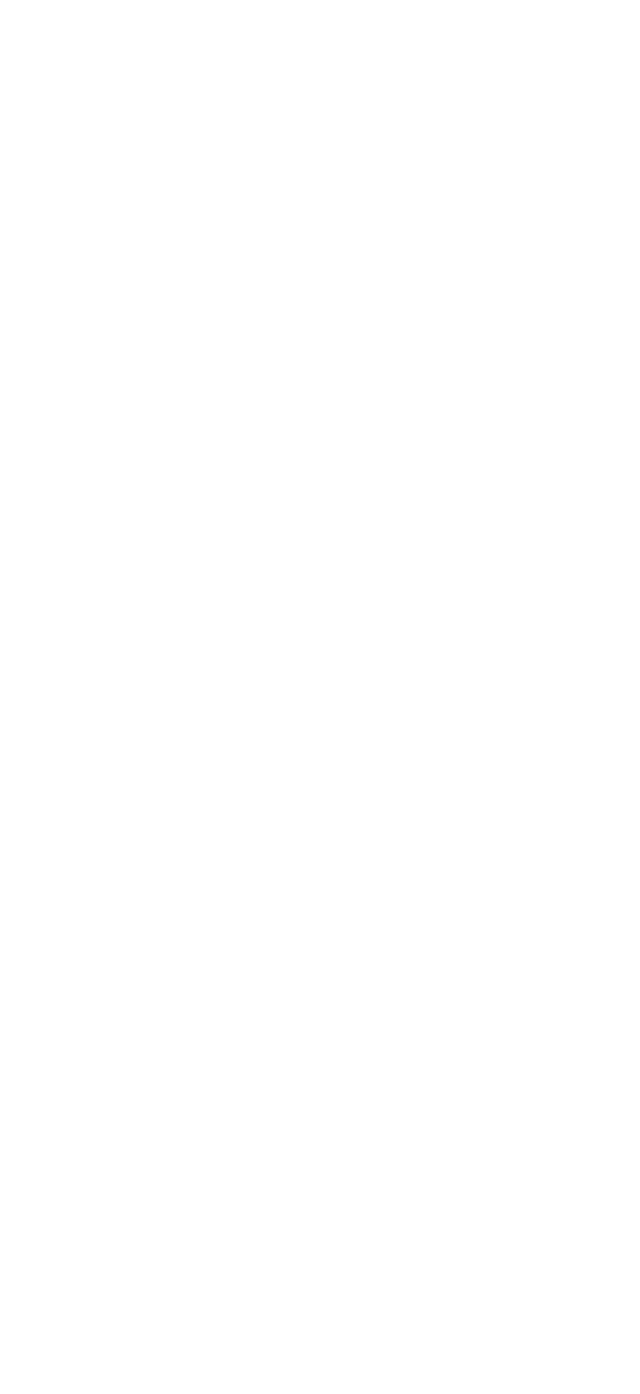
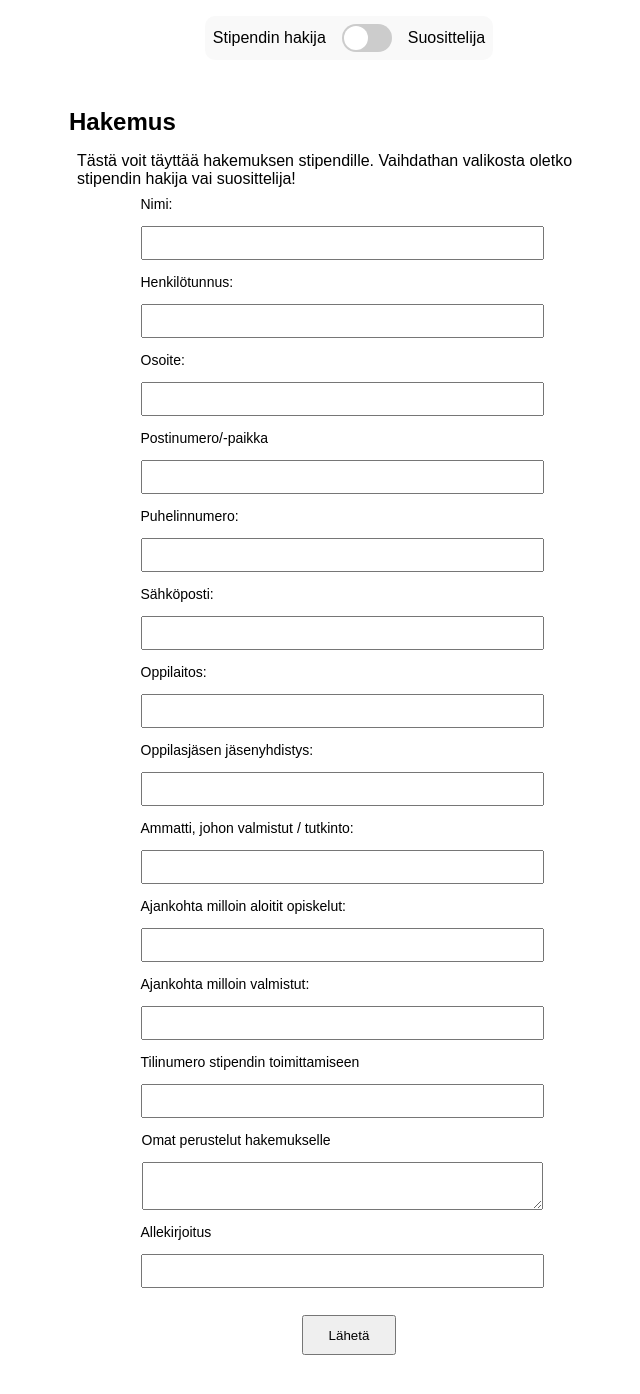
Before and after one commit to nellyhuima/PPTV-saatio, a React (Vite) app: page /lomake in a window 1280 px wide. Shown: the top 1394 px of the page, without its empty margins (291-931 px from the left). Before the commit the page ends 800 px from the top, so only its background shows below. Built offline with nearby package versions, Linux system fonts and the light colour scheme.

Commit message:
finished lomake base structure -I

```diff
--- a/components/HakemusI/Hakemus.css
+++ b/components/HakemusI/Hakemus.css
@@ -20,7 +20,7 @@ h1 {
     text-align:start
 }
 
-p {
+.text {
     width: 280px;
     margin: 0em 3em 0em 3em;
     padding-bottom: 1em;
@@ -29,7 +29,7 @@ p {
     text-align:start
 }
 
-button {
+.lomakebutton {
     display: flex;
     font-weight: bold;
     text-align: center;
--- a/components/HakemusI/Hakemus.jsx
+++ b/components/HakemusI/Hakemus.jsx
@@ -8,12 +8,12 @@ const Hakemus = () => {
     <div className="lomake">
       <div className='lomakeContent'>
         <h1>Hakemus</h1>
-        <p>
+        <p className="text">
           Lorem ipsum dolor sit amet, consectetur adipiscing elit, sed do eiusmod tempor incididunt ut labore et dolore magna aliqua.
           Ut enim ad minim veniam, quis nostrud exercitation ullamco laboris nisi ut aliquip ex ea commodo consequat,
           exercitation ullamco laboris nisi ut aliquip ex ea commodo consequat
         </p>
-        <button onClick={() => navigate('/Lomake')}>Hae tästä!</button>
+        <button className="lomakebutton" onClick={() => navigate('/Lomake')}>Hae tästä!</button>
       </div>
     </div>
   );
--- a/components/Lomake/Lomake.css
+++ b/components/Lomake/Lomake.css
@@ -0,0 +1,117 @@
+
+  form {
+    flex: 1;
+    display: flex;
+    flex-direction: column;
+    font-size: 14px;
+    justify-content: center;
+    align-items: center;
+  }
+
+  label {
+    flex: 1;
+    display: flex;
+    flex-direction: column;
+  }
+
+  input, textarea {
+    margin: 1em 1em 1em 0em;
+    font-size: 14px;
+    padding: 0.5em 3em 0.5em 0.5em;
+    width: 25em;
+  }
+
+  .view-content {
+    margin-bottom: 2em;
+  }
+
+  .Lbutton {
+    width: 7em;
+    height: 3em;
+    margin-top: 1em;
+    justify-content: start;
+  }
+
+  .confirmation {
+    margin-top: 1em;
+    color: green;
+    font-weight: bold;
+    text-align: center;
+  }
+
+
+  /* Toggle styling */
+
+  .toggle-container {
+    display: flex;
+    flex-direction: column;
+    align-items: center;
+    margin-top: 1em;
+  }
+
+  .toggle-wrapper {
+    display: flex;
+    align-items: center;
+    justify-content: center;
+    gap: 1em;
+    padding: 0.5em;
+    background-color: rgba(225, 225, 225, 0.2);
+    border-radius: 10px;
+  }
+
+ h2 {
+    color: black;
+    margin-top: 2em;
+ }
+
+.kuvaus {
+    color: black;
+    margin: 0.5em;
+    width: 34em;
+}
+
+.switch {
+  position: relative;
+  display: inline-block;
+  width: 50px;
+  height: 28px;
+}
+
+/* Hiding default checkbox */
+  .switch input {
+    opacity: 0;
+    width: 0;
+    height: 0;
+  }
+
+  .slider {
+    position: absolute;
+    cursor: pointer;
+    top: 0;
+    left: 0;
+    right: 0;
+    bottom: 0;
+    background-color: #ccc;
+    transition: 0.4s;
+    border-radius: 34px;
+  }
+
+  .slider:before {
+    position: absolute;
+    content: '';
+    height: 24px;
+    width: 24px;
+    left: 2px;
+    top: 2px;
+    background-color: white;
+    border-radius: 50%;
+    transition: 0.4s;
+  }
+
+  input:checked + .slider {
+    background-color: #2196f3;
+  }
+
+  input:checked + .slider:before {
+    transform: translateX(22px);
+  }
--- a/components/Lomake/Lomake.jsx
+++ b/components/Lomake/Lomake.jsx
@@ -1,14 +1,296 @@
-import React from 'react';
+import React, { useState } from 'react';
 import './Lomake.css'
 
 const Lomake = () => {
+    //toggle handling
+    const [OpiskelijaView, setOpiskelijaView] = useState(true);
+
+    const toggleView = () => {
+      setOpiskelijaView(!OpiskelijaView);
+    };
+
+
+    //data handling
+    const [formData, setFormData] = useState({
+        name: '',
+        email: '',
+        message: '',
+        hetu: '',
+        osoite: '',
+        postinro: '',
+        puhnro: '',
+        oppilaitos: '',
+        yhdistys: '',
+        tutkinto: '',
+        aloitus: '',
+        valmistuu: '',
+        tilinumero: '',
+        allekirjoitus: '',
+        Sname: '',
+        Semail: '',
+        Sperustelu: '',
+        Sallekirjoitus: '',
+      });
+
+      const [submitted, setSubmitted] = useState(false);
+
+      //saving data
+      const handleChange = (e) => {
+        setFormData({
+            ...formData,
+            [e.target.name]: e.target.value
+          });
+        };
+      // You could send data here via fetch or axios
+
+      const handleSubmit = (e) => {
+        e.preventDefault();
+        console.log("Submitted data:", formData);
+
+         // Reset the form
+    setFormData({
+        name: '',
+        email: '',
+        message: '',
+        hetu: '',
+        osoite: '',
+        postinro: '',
+        puhnro: '',
+        oppilaitos: '',
+        yhdistys: '',
+        tutkinto: '',
+        aloitus: '',
+        valmistuu: '',
+        tilinumero: '',
+        allekirjoitus: '',
+        Sname: '',
+        Semail: '',
+        Sperustelu: '',
+        Sallekirjoitus: '',
+      });
+      setSubmitted(true);
+
+      //time that the message is shown
+      setTimeout(() => setSubmitted(false), 4000);
+      };
 
   return (
-    <div>
-      <h1>Hello world!</h1>
-      <p>This is the separate Lomake page. You can put your form here.</p>
+    <div className='toggle-container'>
+
+    <div className="toggle-wrapper">
+    <span className="label">Stipendin hakija</span>
+    <label className='switch'>
+      <input
+        type="checkbox"
+        checked={!OpiskelijaView}
+        onChange={toggleView} />
+      <span className="slider round"></span>
+    </label>
+    <span className="label">Suosittelija</span>
     </div>
-  );
+
+    <div className="view-content">
+    {OpiskelijaView ? (
+      <div className='view-content'>
+        <h2>Hakemus</h2>
+        <p className='kuvaus'>Tästä voit täyttää hakemuksen stipendille. Vaihdathan valikosta oletko stipendin hakija vai suosittelija!</p>
+        <form onSubmit={handleSubmit}>
+        <label>
+          Nimi:
+          <input
+            type="text"
+            name="name"
+            value={formData.name || ''}
+            onChange={handleChange}
+            required
+          />
+        </label>
+        <label>
+          Henkilötunnus:
+          <input
+            type="text"
+            name="hetu"
+            value={formData.hetu || ''}
+            onChange={handleChange}
+            required
+          />
+        </label>
+        <label>
+         Osoite:
+          <input
+            type="text"
+            name="osoite"
+            value={formData.osoite || ''}
+            onChange={handleChange}
+            required
+          />
+        </label>
+        <label>
+          Postinumero/-paikka
+          <input
+            type="text"
+            name="postinro"
+            value={formData.postinro || ''}
+            onChange={handleChange}
+            required
+          />
+        </label>
+        <label>
+          Puhelinnumero:
+          <input
+            type="text"
+            name="puhnro"
+            value={formData.puhnro || ''}
+            onChange={handleChange}
+            required
+          />
+        </label>
+        <label>
+          Sähköposti:
+          <input
+            type="email"
+            name="email"
+            value={formData.email || ''}
+            onChange={handleChange}
+            required
+          />
+        </label>
+        <label>
+          Oppilaitos:
+          <input
+            type="text"
+            name="oppilaitos"
+            value={formData.oppilaitos || ''}
+            onChange={handleChange}
+            required
+          />
+        </label>
+        <label>
+          Oppilasjäsen jäsenyhdistys:
+          <input
+            type="text"
+            name="yhdistys"
+            value={formData.yhdistys || ''}
+            onChange={handleChange}
+            required
+          />
+        </label>
+        <label>
+          Ammatti, johon valmistut / tutkinto:
+          <input
+            type="text"
+            name="tutkinto"
+            value={formData.tutkinto || ''}
+            onChange={handleChange}
+            required
+          />
+        </label>
+        <label>
+         Ajankohta milloin aloitit opiskelut:
+          <input
+            type="text"
+            name="aloitus"
+            value={formData.aloitus || ''}
+            onChange={handleChange}
+            required
+          />
+        </label>
+        <label>
+          Ajankohta milloin valmistut:
+          <input
+            type="text"
+            name="valmistuu"
+            value={formData.valmistuu || ''}
+            onChange={handleChange}
+            required
+          />
+        </label>
+        <label>
+          Tilinumero stipendin toimittamiseen
+          <input
+            type="text"
+            name="tilinumero"
+            value={formData.tilinumero || ''}
+            onChange={handleChange}
+            required
+          />
+        </label>
+        <label>
+          Omat perustelut hakemukselle
+          <textarea
+            name="message"
+            value={formData.message || ''}
+            onChange={handleChange}
+            required
+          />
+        </label>
+        <label>
+          Allekirjoitus
+          <input
+            type="text"
+            name="allekirjoitus"
+            value={formData.allekirjoitus || ''}
+            onChange={handleChange}
+            required
+          />
+        </label>
+        <button className='Lbutton' type="submit">Lähetä</button>
+        </form>
+      </div>
+    ) : (
+      <div className='view-content'>
+        <h2 className='otsikko'>Hakemus</h2>
+        <p className='kuvaus'>Tästä voit täyttää suosituksen stipendinhakijalle. Vaihdathan valikosta oletko stipendin hakija vai suosittelija!</p>
+        <form onSubmit={handleSubmit}>
+        <label>
+          Nimi/yhdistys/oppilaskunta:
+          <input
+            type="text"
+            name="Sname"
+            value={formData.Sname || ''}
+            onChange={handleChange}
+            required
+          />
+        </label>
+        <label>
+          Sähköposti:
+          <input
+            type="text"
+            name="Semail"
+            value={formData.Semail || ''}
+            onChange={handleChange}
+            required
+          />
+        </label>
+        <label>
+          Perustelut suositukselle
+          <textarea
+            name="Sperustelu"
+            value={formData.Sperustelu || ''}
+            onChange={handleChange}
+            required
+          />
+        </label>
+        <label>
+          Allekirjoitus
+          <input
+            type="text"
+            name="Sallekirjoitus"
+            value={formData.Sallekirjoitus || ''}
+            onChange={handleChange}
+            required
+          />
+        </label>
+        <button className='Lbutton' type="submit">Lähetä</button>
+        </form>
+
+      </div>
+    )}
+     </div>
+     {submitted && <p className="confirmation">Hakemus on lähetetty!</p>}
+  </div>
+);
 };
 
+
 export default Lomake;
--- a/src/App.jsx
+++ b/src/App.jsx
@@ -1,14 +1,16 @@
 import { Routes, Route } from 'react-router-dom';
 import Home from "./Home";
-import Lomake from '../components/Lomake/Lomake.jsx';
+import Lomake from '../components/Lomake/Lomake';
 
 const App = () => {
   return (
     <Routes>
       <Route path="/" element={<Home />} />
-      <Route path="/Lomake" element={<Lomake />} />
+      <Route path="/lomake" element={<Lomake />} />
     </Routes>
   );
 };
 
+
+
 export default App;
```
